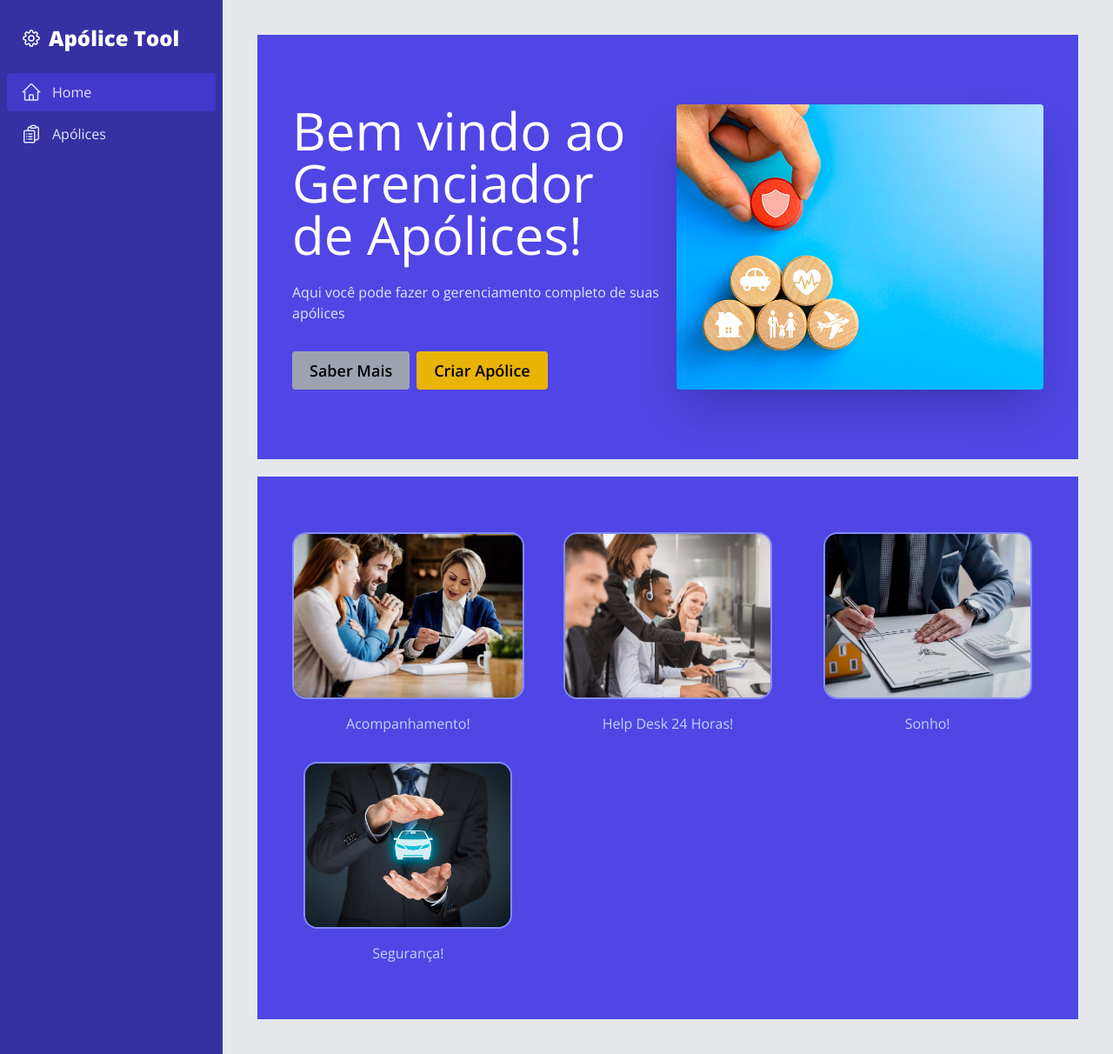
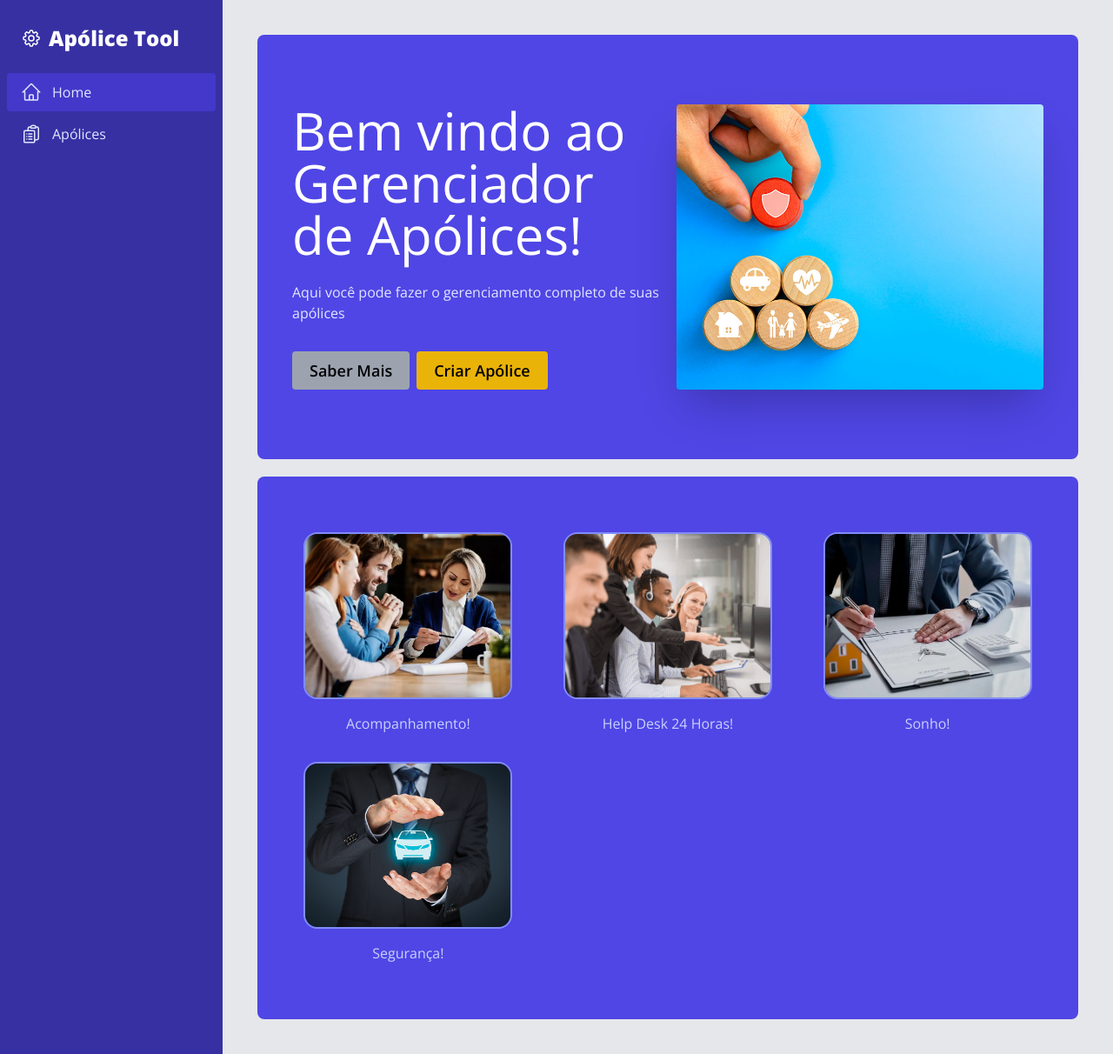
Before and after one commit to iurylemos/policy-management-system, a Next.js app: page / in a window 1280 px wide. Shown: the whole page at 87% size. Built offline with nearby package versions, Linux system fonts and the light colour scheme.

Commit message:
feat(): global routes and improve interface

```diff
--- a/src/client/components/atoms/InfoboxWelcome/index.tsx
+++ b/src/client/components/atoms/InfoboxWelcome/index.tsx
@@ -5,7 +5,7 @@ import Image from "next/image";
 
 const InfoBoxWelcome: React.FC = (): JSX.Element => {
   return (
-    <div className="flex justify-between py-20 px-10 gap-x-5 bg-indigo-600 text-indigo-100">
+    <div className="flex justify-between py-20 px-10 gap-x-5 bg-indigo-600 text-indigo-100 rounded-lg">
       <div className="md:w-1/2 mb-10 md:mb-0 text-center md:text-start">
         <h2 className="text-2xl md:text-4xl lg:text-6xl text-white mb-6 text-center md:text-left">
           Bem vindo ao Gerenciador de Apólices!
--- a/src/client/components/organisms/Welcome/index.tsx
+++ b/src/client/components/organisms/Welcome/index.tsx
@@ -7,14 +7,14 @@ import ApoliceImage05 from "@/public/images/seguro-auto-75.jpg";
 
 const Welcome: React.FC = (): JSX.Element => {
   return (
-    <div className="grid grid-cols-1 mt-5 lg:grid-cols-2 xl:grid-cols-3 2xl:grid-cols-4 gap-8 py-16 px-10 bg-indigo-600 text-indigo-200 text-center">
+    <div className="grid grid-cols-1 mt-5 lg:grid-cols-2 xl:grid-cols-3 2xl:grid-cols-4 gap-8 py-16 px-10 bg-indigo-600 text-indigo-200 text-center rounded-lg">
       <div className="flex flex-col items-center">
         <div className="w-70 h-52 flex relative">
           <Image
             src={ApoliceImage03.src}
             alt="doggy 1"
             className="object-cover rounded-2xl mb-4 border-solid border-2 border-indigo-400"
-            width={320}
+            width={240}
             height={208}
           />
         </div>
--- /dev/null
+++ b/src/shared/utils/routesGlobal.util.ts
@@ -0,0 +1,28 @@
+type Route = {
+  name: string;
+  path: string;
+};
+
+type RoutesGlobal = {
+  frontend: Route[];
+  backend: Route[];
+};
+
+export const routesGlobal: RoutesGlobal = {
+  frontend: [
+    {
+      name: "Home",
+      path: "/",
+    },
+    {
+      name: "Apolice",
+      path: "/apolice",
+    },
+  ],
+  backend: [
+    {
+      name: "Apolice",
+      path: "/apolice",
+    },
+  ],
+};
```
